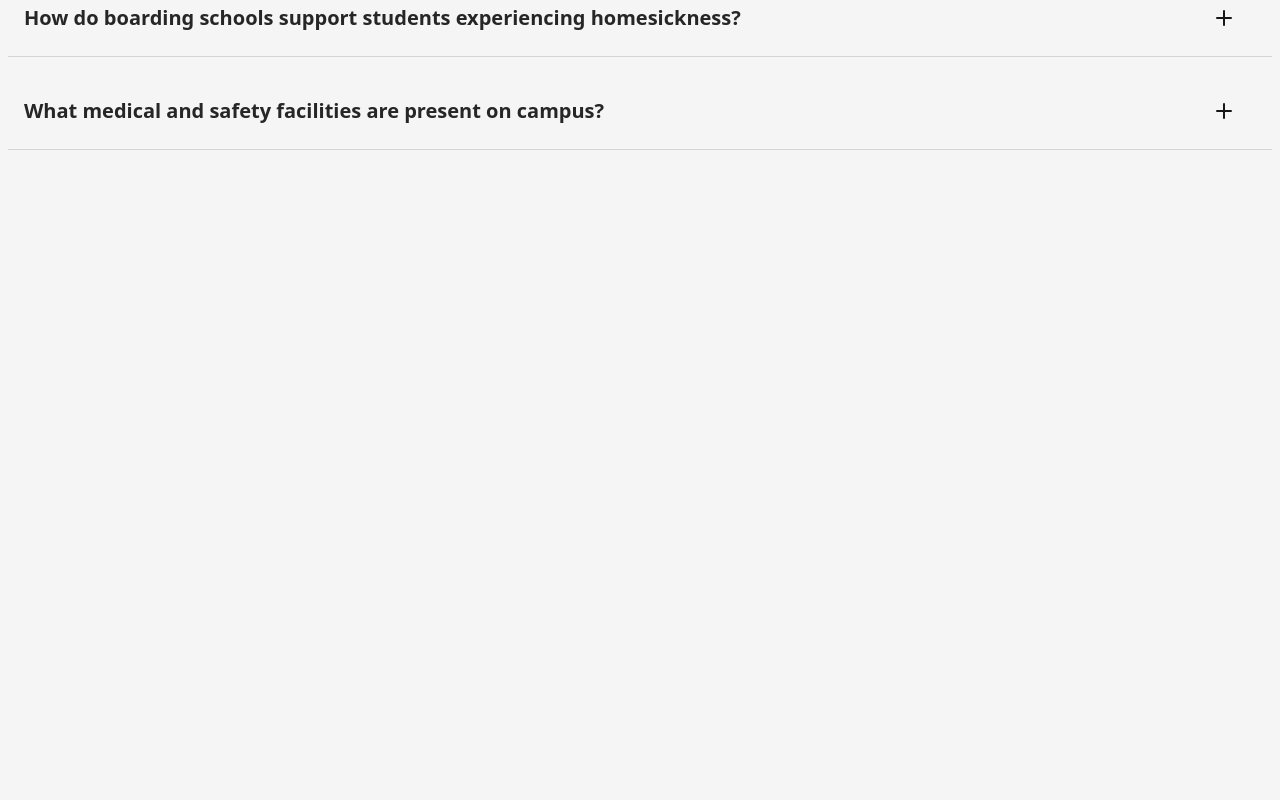
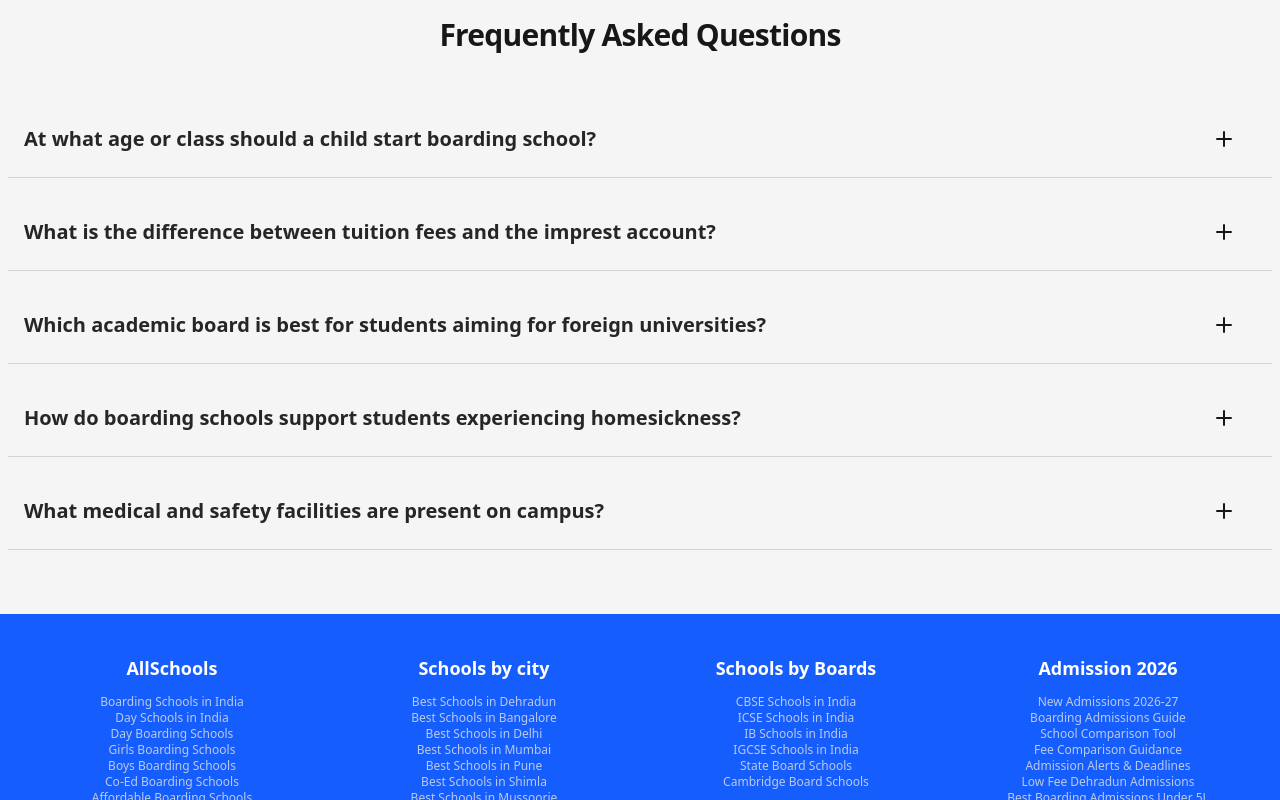
Before and after one commit to AnujDobiyal/assignment, a Next.js app: page / in a window 1280 px wide. Shown: the part 2000-2800 px from the top of the page. Before the commit the page ends 2215 px from the top, so only its background shows below. Built offline with nearby package versions, Linux system fonts and the light colour scheme; no server answers.

Commit message:
added footer and completed assignment

```diff
--- a/app/page.tsx
+++ b/app/page.tsx
@@ -1,5 +1,6 @@
 import AboutUniportal from "@/components/aboutUniportal";
 import FAQ from "@/components/faq";
+import Footer from "@/components/footer";
 import Hero from "@/components/hero";
 import Listing from "@/components/listing";
 
@@ -10,6 +11,7 @@ export default function Home() {
       <Listing />
       <AboutUniportal />
       <FAQ />
+      <Footer />
     </div>
   );
 }
--- /dev/null
+++ b/components/footer.tsx
@@ -0,0 +1,147 @@
+import Link from "next/link";
+import React from "react";
+
+const Footer = () => {
+  const links = [
+    {
+      name: "About us",
+      href: "/about/",
+    },
+    {
+      name: "Contact us",
+      href: "/contact/",
+    },
+    {
+      name: "info@uniportal@zohomail.in",
+      href: "milto:info@uniportal@zohomail.in",
+    },
+    {
+      name: "Privacy policy",
+      href: "/privacy-policy/",
+    },
+    {
+      name: "Terms & Conditions",
+      href: "/terms-conditions/",
+    },
+    {
+      name: "Disclamer",
+      href: "/disclamer/",
+    },
+    {
+      name: "Sitemap",
+      href: "/sitemap/",
+    },
+  ];
+
+  const navigationLinks = {
+    schoolTypes: [
+      { name: "Boarding Schools in India", href: "/boarding-schools-in-india" },
+      { name: "Day Schools in India", href: "/day-schools-in-india" },
+      { name: "Day Boarding Schools", href: "/day-boarding-schools" },
+      { name: "Girls Boarding Schools", href: "/girls-boarding-schools" },
+      { name: "Boys Boarding Schools", href: "/boys-boarding-schools" },
+      { name: "Co-Ed Boarding Schools", href: "/co-ed-boarding-schools" },
+      {
+        name: "Affordable Boarding Schools",
+        href: "/affordable-boarding-schools",
+      },
+      { name: "Low Fee Boarding Schools", href: "/low-fee-boarding-schools" },
+      { name: "Premium Day Schools", href: "/premium-day-schools" },
+    ],
+
+    schoolsByCity: [
+      { name: "Best Schools in Dehradun", href: "/best-schools-in-dehradun" },
+      { name: "Best Schools in Bangalore", href: "/best-schools-in-bangalore" },
+      { name: "Best Schools in Delhi", href: "/best-schools-in-delhi" },
+      { name: "Best Schools in Mumbai", href: "/best-schools-in-mumbai" },
+      { name: "Best Schools in Pune", href: "/best-schools-in-pune" },
+      { name: "Best Schools in Shimla", href: "/best-schools-in-shimla" },
+      { name: "Best Schools in Mussoorie", href: "/best-schools-in-mussoorie" },
+      { name: "Best Schools in Nainital", href: "/best-schools-in-nainital" },
+    ],
+
+    schoolsByBoard: [
+      { name: "CBSE Schools in India", href: "/cbse-schools-in-india" },
+      { name: "ICSE Schools in India", href: "/icse-schools-in-india" },
+      { name: "IB Schools in India", href: "/ib-schools-in-india" },
+      { name: "IGCSE Schools in India", href: "/igcse-schools-in-india" },
+      { name: "State Board Schools", href: "/state-board-schools" },
+      { name: "Cambridge Board Schools", href: "/cambridge-board-schools" },
+    ],
+
+    admissions2026: [
+      { name: "New Admissions 2026-27", href: "/new-admissions-2026-27" },
+      { name: "Boarding Admissions Guide", href: "/boarding-admissions-guide" },
+      { name: "School Comparison Tool", href: "/school-comparison-tool" },
+      { name: "Fee Comparison Guidance", href: "/fee-comparison-guidance" },
+      {
+        name: "Admission Alerts & Deadlines",
+        href: "/admission-alerts-and-deadlines",
+      },
+      {
+        name: "Low Fee Dehradun Admissions",
+        href: "/low-fee-dehradun-admissions",
+      },
+      {
+        name: "Best Boarding Admissions Under 5L",
+        href: "/best-boarding-admissions-under-5l",
+      },
+    ],
+  };
+
+  return (
+    <div>
+      <div className="grid grid-cols-2 md:grid-cols-4 bg-blue-600 text-white  px-4 py-6 md:py-10">
+
+        <div className="flex flex-col  text-center">
+            <h1 className="font-bold text-lg mb-3">AllSchools</h1>
+            {navigationLinks.schoolTypes.map((link) => (
+                <Link key={link.href} href={link.href} className="font-medium text-xs text-neutral-200/80 hover:text-neutral-400">
+                {link.name}
+                </Link>
+            ))}
+        </div>
+        <div className="flex flex-col  text-center">
+            <h1 className="font-bold text-lg mb-3">Schools by city</h1>
+            {navigationLinks.schoolsByCity.map((link) => (
+                <Link key={link.href} href={link.href} className="font-medium text-xs text-neutral-200/80 hover:text-neutral-400">
+                {link.name}
+                </Link>
+            ))}
+        </div>
+        <div className="flex flex-col  text-center">
+            <h1 className="font-bold text-lg mb-3">Schools by Boards</h1>
+            {navigationLinks.schoolsByBoard.map((link) => (
+                <Link key={link.href} href={link.href} className="font-medium text-xs text-neutral-200/80 hover:text-neutral-400">
+                {link.name}
+                </Link>
+            ))}
+        </div>
+        <div className="flex flex-col text-center">
+            <h1 className="font-bold text-lg mb-3">Admission 2026</h1>
+            {navigationLinks.admissions2026.map((link) => (
+                <Link key={link.href} href={link.href} className="font-medium text-xs text-neutral-200/80 hover:text-neutral-400">
+                {link.name}
+                </Link>
+            ))}
+        </div>
+      </div>
+      <div className="flex flex-col md:flex-row gap-5 items-center text-xs justify-between font-bold tracking-tight text-neutral-500 py-5">
+        <span>© 2026 UniPortal. Built for Excellence.</span>
+        <div className="flex gap-3 flex-wrap items-center justify-center ">
+          {links.map((link) => (
+            <Link
+              key={link.href}
+              href={link.href}
+              className="hover:text-blue-500"
+            >
+              {link.name}
+            </Link>
+          ))}
+        </div>
+      </div>
+    </div>
+  );
+};
+
+export default Footer;
--- a/components/listing.tsx
+++ b/components/listing.tsx
@@ -588,7 +588,7 @@ const SchoolContainer = ({
 }) => {
   return (
     <div
-      className={`mt-5 grid  gap-4 ${listOption === "default" ? "grid-cols-1" : "grid-cols-1 md:grid-cols-2 lg:grid-cols-3"}`}
+      className={`mt-5 min-h-100 grid  gap-4 ${listOption === "default" ? "grid-cols-1" : "grid-cols-1 md:grid-cols-2 lg:grid-cols-3"}`}
     >
       {schools.map((school) => (
         <SchoolCard key={school._id} school={school} listOption={listOption} />
```
